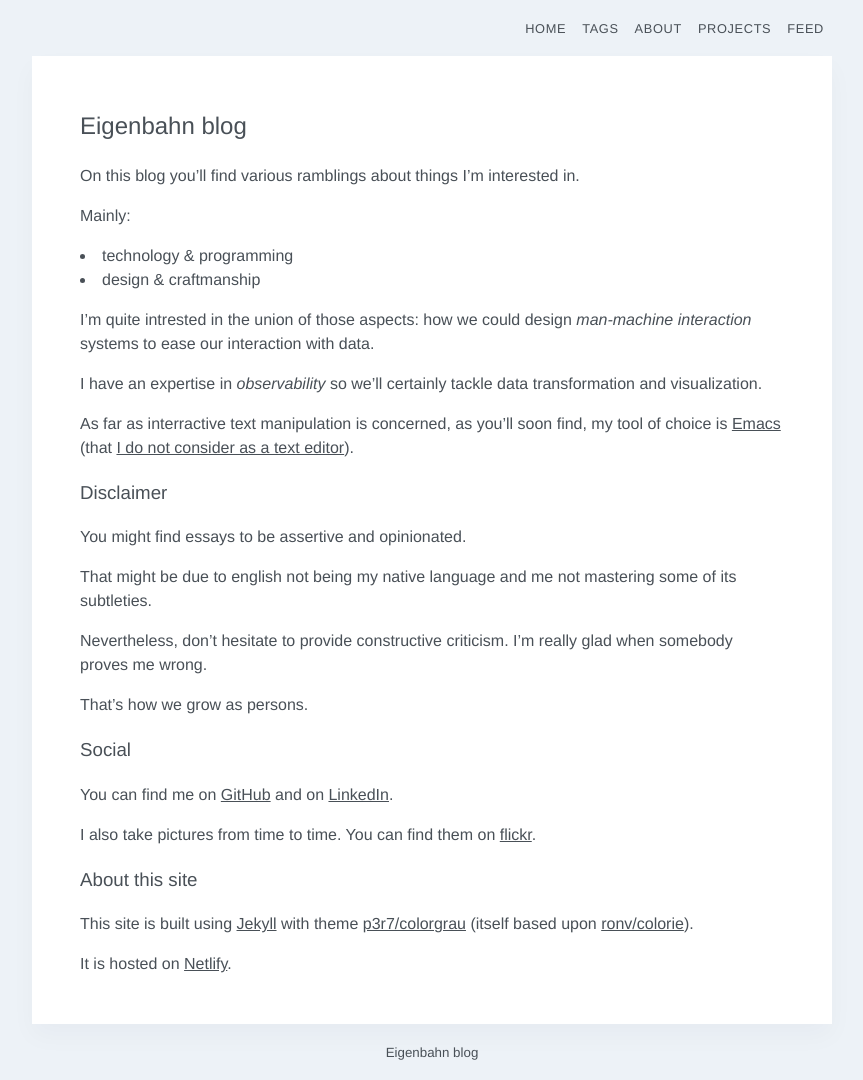
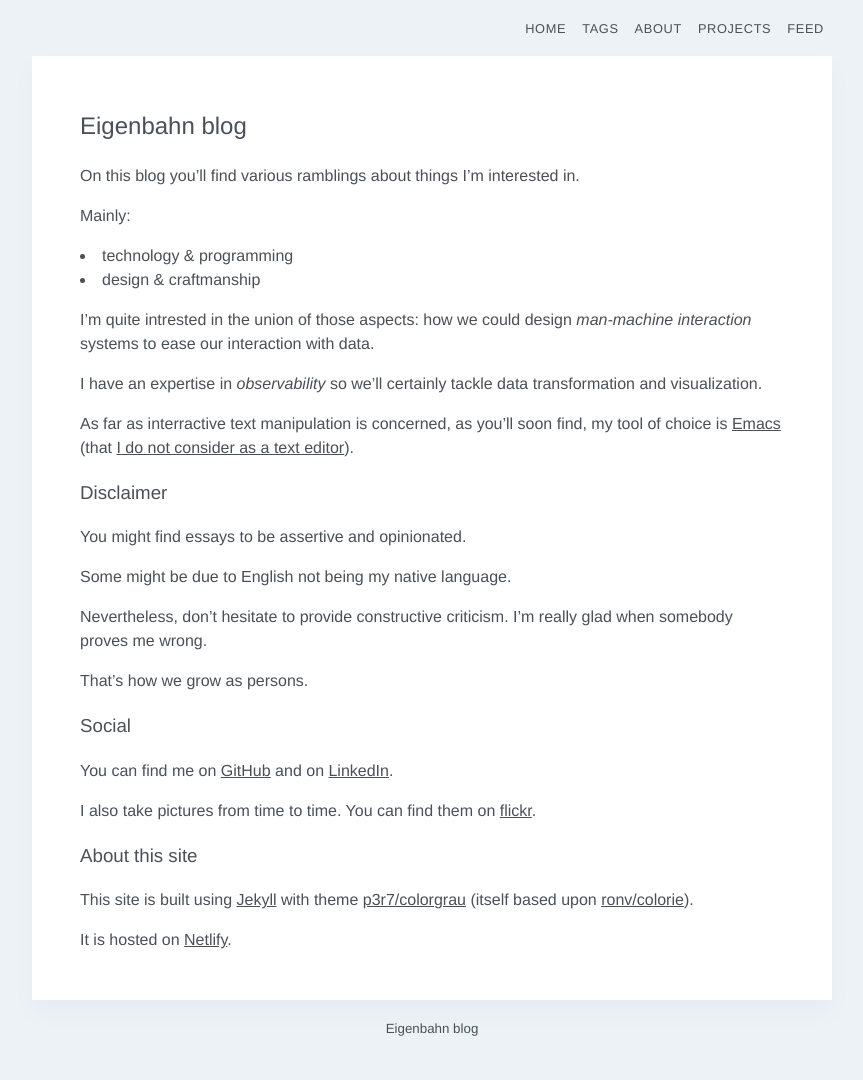
Before and after one commit to p3r7/blog, a Jekyll site: the page built from _pages/about.md, in a window 1280 px wide. Shown: the whole page, without its empty margins (208-1071 px from the left). Built offline with Jekyll 4.4.1, drawn with Linux system fonts in a browser that asks for light colours; some web fonts are replaced; after the commit the page ends 1056 px from its top, so only the background shows below that.

Commit message:
Fix broken english sentence

```diff
--- a/_pages/about.md
+++ b/_pages/about.md
@@ -22,7 +22,7 @@ As far as interractive text manipulation is concerned, as you'll soon find, my t
 
 You might find essays to be assertive and opinionated.
 
-That might be due to english not being my native language and me not mastering some of its subtleties.
+Some might be due to English not being my native language.
 
 Nevertheless, don't hesitate to provide constructive criticism.
 I'm really glad when somebody proves me wrong.
```
